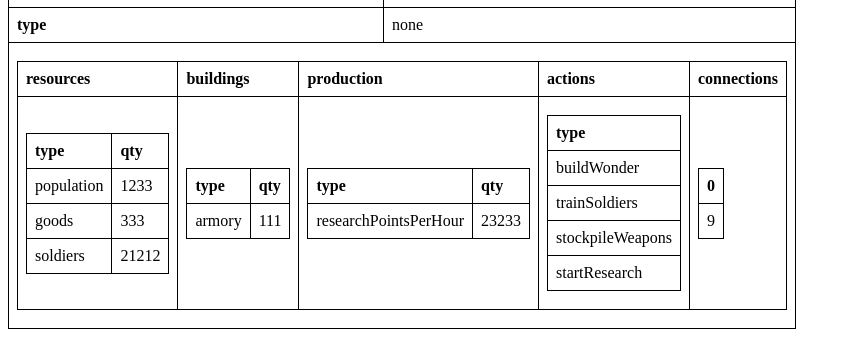
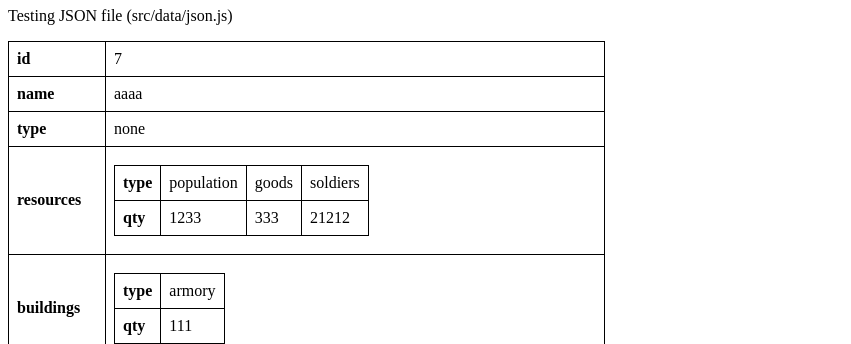
Before and after one commit to empirefx/jtabular, a website: page src/index.html in a window 1280 px wide. Shown: the part 73-417 px from the top of the page, without its empty margins (0-851 px from the left). Drawn offline with Linux system fonts and the light colour scheme.

Commit message:
chore: delete example

```diff
--- a/src/index.html
+++ b/src/index.html
@@ -28,133 +28,6 @@
   </style>
 </head>
 <body>
-<table>
-  <tbody>
-    <tr>
-      <th>id</th>
-      <td>7</td>
-    </tr>
-    <tr>
-      <th>name</th>
-      <td>asdasd</td>
-    </tr>
-    <tr>
-      <th>type</th>
-      <td>none</td>
-    </tr>
-    <tr>
-      <td colspan="2">
-        <table class="nested-table">
-          <thead>
-            <tr>
-              <th>resources</th>
-              <th>buildings</th>
-              <th>production</th>
-              <th>actions</th>
-              <th>connections</th>
-            </tr>
-          </thead>
-          <tbody>
-            <td>
-        <table class="nested-table">
-          <thead>
-            <tr>
-              <th>type</th>
-              <th>qty</th>
-            </tr>
-          </thead>
-          <tbody>
-            <tr>
-              <td>population</td>
-              <td>1233</td>
-            </tr>
-            <tr>
-              <td>goods</td>
-              <td>333</td>
-            </tr>
-            <tr>
-              <td>soldiers</td>
-              <td>21212</td>
-            </tr>
-          </tbody>
-        </table>
-      </td>
-      <td>
-        <table class="nested-table">
-          <thead>
-            <tr>
-              <th>type</th>
-              <th>qty</th>
-            </tr>
-          </thead>
-          <tbody>
-            <tr>
-              <td>armory</td>
-              <td>111</td>
-            </tr>
-          </tbody>
-        </table>
-      </td>
-      <td>
-        <table class="nested-table">
-          <thead>
-            <tr>
-              <th>type</th>
-              <th>qty</th>
-            </tr>
-          </thead>
-          <tbody>
-            <tr>
-              <td>researchPointsPerHour</td>
-              <td>23233</td>
-            </tr>
-          </tbody>
-        </table>
-      </td>
-      <td>
-        <table class="nested-table">
-          <thead>
-            <tr>
-              <th>type</th>
-            </tr>
-          </thead>
-          <tbody>
-            <tr>
-              <td>buildWonder</td>
-            </tr>
-            <tr>
-              <td>trainSoldiers</td>
-            </tr>
-            <tr>
-              <td>stockpileWeapons</td>
-            </tr>
-            <tr>
-              <td>startResearch</td>
-            </tr>
-          </tbody>
-        </table>
-      </td>
-      <td>
-        <table class="nested-table">
-          <thead>
-            <tr>
-              <th>0</th>
-            </tr>
-          </thead>
-          <tbody>
-            <tr>
-              <td>9</td>
-            </tr>
-          </tbody>
-        </table>
-      </td>
-          </tbody>
-        </table>
-      </td>
-    </tr>
-  </tbody>
-</table>
-
   <h1>Test</h1>
   <p>Testing JSON file (src/data/json.js)</p>
   <div id="table-container"></div>
```
